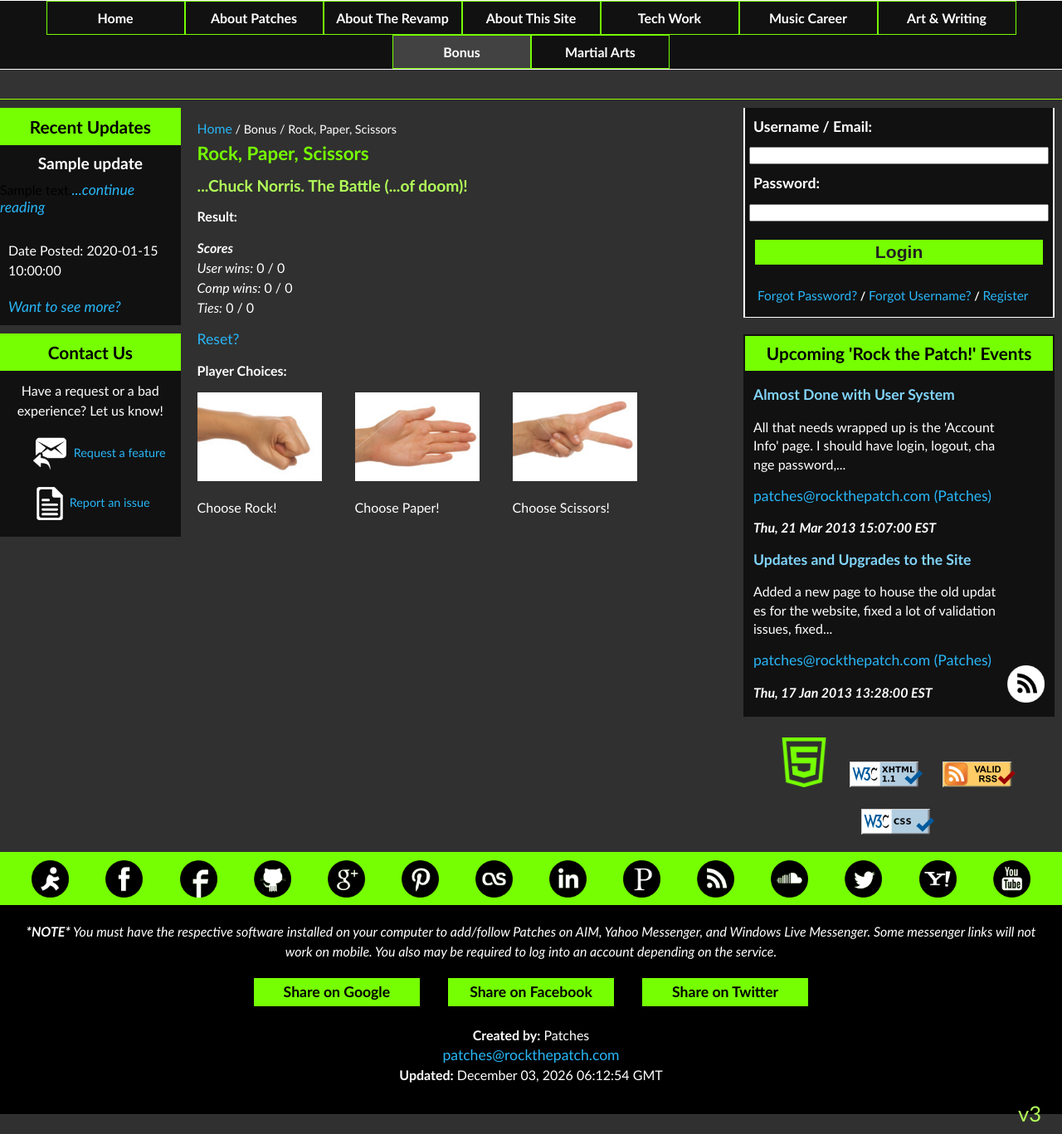
After one commit to nleano05/RockThePatchv3, a PHP site: page /rock-paper-scissors.php in a window 1280 px wide. The commit adds this page. Shown: the whole page at 83% size. Run offline with PHP 8.4, Linux system fonts and the light colour scheme; tables that the repository leaves empty or names only in its code hold one stand-in row (values such as "Sample post").

Commit message:
Palindrome checker and Rock, Paper Scissors, Chuck Norris
#1

PROGRESS:
- Palindrome checker
- Rock, Paper, Scissors
- Dummy pages for other bonuses

```diff
--- a/css/main.css
+++ b/css/main.css
@@ -797,3 +797,39 @@ form {
     padding: 10px;
     color: #ffffff;
 }
+
+/**
+* Styles for Rock, Paper, Scissors, Chuck Norris
+*/
+#rock-paper-scissors-choices input {
+    width: 150px;
+    height: auto;
+}
+
+#rock-paper-scissors-result .win {
+    width: auto;
+    height: 150px;
+    border: 4px solid green;
+    border-radius: 10px;
+}
+
+#rock-paper-scissors-result .loss {
+    width: auto;
+    height: 150px;
+    border: 4px solid red;
+    border-radius: 10px;
+}
+
+#rock-paper-scissors-result .draw {
+    width: auto;
+    height: 150px;
+    border: 4px solid gray;
+    border-radius: 10px;
+}
+
+#rock-paper-scissors-result .chuck {
+    width: auto;
+    height: 250px;
+    border: 4px solid gold;
+    border-radius: 10px;
+}
--- a/inc/nav-bar.php
+++ b/inc/nav-bar.php
@@ -39,10 +39,7 @@
             <li id="excerpts-and-lyrics"><a href="/excerpts-and-lyrics.php" title="Excerpts &amp; Lyrics">Excerpts &amp; Lyrics</a></li>
             <li id="art-gallery"><a href="/art-gallery.php" title="Art Gallery">Art Gallery</a></li>
         </ul>
-    </li><li id="martial-arts">
-        <a href="/martial-arts.php" title="Martial Arts">Martial Arts</a>
-    </li>
-            <!--<li id="bonus">
+    </li><li id="bonus">
         <a href="#" title="Bonus">Bonus</a>
         <ul>
             <li id="binary-tree-creator"><a href="/binary-tree-creator.php" title="Binary Tree Creator">Binary Tree Creator</a></li>
@@ -52,5 +49,7 @@
             <li id="rock-paper-scissors"><a href="/rock-paper-scissors.php" title="Rock, Paper, Scissors">Rock, Paper, Scissors</a></li>
             <li id="subnet-calculator"><a href="/subnet-calculator.php" title="Subnet Calculator">Subnet Calculator</a></li>
         </ul>
-            </li>-->
+    </li><li id="martial-arts">
+        <a href="/martial-arts.php" title="Martial Arts">Martial Arts</a>
+    </li>
 </ul>
--- /dev/null
+++ b/rock-paper-scissors.php
@@ -0,0 +1,347 @@
+<?php
+session_save_path('/tmp');
+
+include("php-main/lib.php");
+include("php-main/cookie.php");
+
+$timeModified = gmdate("F d, Y h:m:s", getlastmod());
+
+global $gCompClass, $gCompImage, $gCompScore, $gResult, $gRounds, $gTies, $gUserClass, $gUserImage, $gUserScore;
+
+if(isset($_POST["rock_x"])) {
+    $gUserChoice = "rock";
+} else if(isset($_POST["paper_x"])) {
+    $gUserChoice = "paper";
+} else if(isset($_POST["scissors_x"])) {
+    $gUserChoice = "scissors";
+} else {
+    $gUserChoice = "";
+}
+
+if(isset($_COOKIE["rounds"])) {
+    $gRounds  = $_COOKIE["rounds"];
+} else {
+    $gRounds = 0;
+    lib::cookieCreate("rounds", $gRounds);
+}
+
+if(isset($_COOKIE["userScore"])) {
+    $gUserScore  = $_COOKIE["userScore"];
+} else {
+    $gUserScore = 0;
+    lib::cookieCreate("userScore", $gUserScore);
+}
+
+if(isset($_COOKIE["compScore"])) {
+    $gCompScore  = $_COOKIE["compScore"];
+} else {
+    $gCompScore = 0;
+    lib::cookieCreate("compScore", $gCompScore);
+}
+
+if(isset($_COOKIE["ties"])) {
+    $gTies  = $_COOKIE["ties"];
+} else {
+    $gTies = 0;
+    lib::cookieCreate("ties", $gTies);
+}
+
+if($gUserChoice != "") {
+    $options= array("rock", "paper", "scissors");
+    $randNum = mt_rand(0,2);
+    $gCompChoice = $options[$randNum];
+    $gUserImage = $gUserChoice . ".jpg";
+    $gCompImage = $gCompChoice . "-mirror.jpg";
+
+    if($gRounds % 10 == 0 && $gRounds != 0) {
+        $gCompClass = "loss";
+        $gUserClass = "chuck";
+        $gUserImage = "chuck-norris.jpg";
+        $gResult = "Draw (+0)";
+    } else {
+        if($gCompChoice == $gUserChoice) {
+            $gCompClass = "draw";
+            $gUserClass = "draw";
+            $gResult = "Draw (+0)";
+            $gTies++;
+        } else {
+            switch($gUserChoice) {
+                case "rock":
+                    switch($gCompChoice) {
+                        case "paper":
+                            $gCompClass = "win";
+                            $gUserClass = "loss";
+                            $gResult = "Comp Wins :(";
+                            $gCompScore++;
+                            break;
+                        case "scissors":
+                            $gCompClass = "loss";
+                            $gUserClass = "win";
+                            $gResult = "User Wins (+1)";
+                            $gUserScore++;
+                            break;
+                    }
+                    break;
+                case "paper":
+                    switch($gCompChoice) {
+                        case "rock":
+                            $gCompClass = "loss";
+                            $gUserClass = "win";
+                            $gResult = "User Wins (+1)";
+                            $gUserScore++;
+                            break;
+                        case "scissors":
+                            $gCompClass = "win";
+                            $gUserClass = "loss";
+                            $gResult = "Comp Wins :(";
+                            $gCompScore++;
+                            break;
+                    }
+                    break;
+                case "scissors":
+                    switch($gCompChoice) {
+                        case "rock":
+                            $gCompClass = "win";
+                            $gUserClass = "loss";
+                            $gResult = "Comp Wins :(";
+                            $gCompScore++;
+                            break;
+                        case "paper":
+                            $gCompClass = "loss";
+                            $gUserClass = "win";
+                            $gResult = "User Wins (+1)";
+                            $gUserScore++;
+                            break;
+                    }
+                    break;
+            }
+        }
+    }
+
+    $gRounds++;
+
+    lib::cookieCreate("rounds", $gRounds);
+    lib::cookieCreate("userScore", $gUserScore);
+    lib::cookieCreate("compScore", $gCompScore);
+    lib::cookieCreate("ties", $gTies);
+}
+?>
+<!DOCTYPE html>
+<!-- ### Sets the class and language for IE 7,8, and 9 ### -->
+<!--[if lt IE 7 ]>
+<html class="ie ie6" lang="en"> <![endif]-->
+<!--[if IE 7 ]>
+<html class="ie ie7" lang="en"> <![endif]-->
+<!--[if IE 8 ]>
+<html class="ie ie8" lang="en"> <![endif]-->
+<!--[if (gte IE 9)|!(IE)]><!-->
+<html lang="en" xmlns="http://www.w3.org/1999/xhtml"> <!--<![endif]-->
+
+<!-- ### Sends users with a older version of IE to a page so they can update ### -->
+<!--[if lt IE 7]>
+<meta http-equiv="refresh" content="0; url=/update-browser.php">
+<![endif]-->
+
+<!-- ### START Head ### -->
+<head>
+    <!-- ### Basic Page Needs and Meta Data ### -->
+    <title>Rock the Patch! v3 - Rock, Paper, Scissors</title>
+    <meta name="robots" content="all"/>
+    <meta http-equiv="Content-type" content="text/html;charset=UTF-8"/>
+    <meta name="description" content="Rock the Patch! Musician, Programmer, Artist, and More"/>
+    <meta name="author" content="Patches"/>
+    <meta name="keywords" content="patches, xhtml 1.1, html5, xhtml5, rss, css3, xsl(T), programmer, rock the patch, writer, artist, musician, mobile"/>
+
+    <!--[if lt IE 9]>
+    <script src="https://html5shim.googlecode.com/svn/trunk/html5.js"></script>
+    <![endif]-->
+
+    <!-- ### Mobile Specific Meta Needs ###-->
+    <meta name="viewport" content="width=device-width, initial-scale=1, maximum-scale=1"/>
+
+    <!-- ### CSS Imports ### -->
+    <link rel="stylesheet" href="/css/main.css" type="text/css" media="screen"/>
+    <link rel="stylesheet" href="/css/adjust.css" type="text/css" media="all"/>
+    <link rel="stylesheet" href="/css/print.css" type="text/css" media="print"/>
+
+    <!-- ### Style Adjustments for IE 7 ### -->
+    <!--[if IE 7]>
+    <link rel="stylesheet" href="/css/ie7.css" type="text/css" media="screen"/>
+    <![endif]-->
+
+    <!-- ### Favicons ### -->
+    <link rel="shortcut icon" href="/images/icons-and-logos/favicon.ico"/>
+    <link rel="apple-touch-icon" href="/images/icons-and-logos/apple-touch-icon.png"/>
+    <link rel="apple-touch-icon" href="/images/icons-and-logos/apple-touch-icon-72x72.png"/>
+    <link rel="apple-touch-icon" href="/images/icons-and-logos/apple-touch-icon-114x114.png"/>
+
+    <!-- ### Common Javascript Library Imports ### -->
+    <script type="text/javascript" src="/js/lib.js"></script>
+    <script type="text/javascript" src="/js/lib-autoformat.js"></script>
+    <script type="text/javascript" src="/js/lib-gallery.js"></script>
+    <script type="text/javascript" src="/js/lib-get.js"></script>
+    <script type="text/javascript" src="/js/lib-populate.js"></script>
+    <script type="text/javascript" src="/js/lib-sync.js"></script>
+    <script type="text/javascript" src="/js/lib-toggle.js"></script>
+
+    <!-- ### Javascript to preload images on the page ### -->
+    <script type="text/javascript">
+        var additionalImages = ["/images/rock-paper-scissors/chuck-norris.jpg",
+            "/images/rock-paper-scissors/rock.jpg",
+            "/images/rock-paper-scissors/rock-mirror.jpg",
+            "/images/rock-paper-scissors/paper.jpg",
+            "/images/rock-paper-scissors/paper-mirror.jpg",
+            "/images/rock-paper-scissors/scissors.jpg",
+            "/images/rock-paper-scissors/scissors-mirror.jpg"];
+
+        preloadImages(additionalImages);
+    </script>
+
+    <script type="text/javascript">
+        function reset() {
+            window.location = "rock-paper-scissors-reset.php"
+        }
+    </script>
+</head>
+<!-- ### END Head ### -->
+<!-- ### START Body ### -->
+<body>
+<!-- ### START container ### -->
+<div class="container">
+    <!-- ### START header ### -->
+    <div id="header">
+        <!-- ### START site-nav -->
+        <div id="site-nav">
+            <!-- ### START nav-bar ### -->
+            <div id="nav-bar">
+                <?php require_once("inc/nav-bar.php"); ?>
+                <script type="text/javascript">
+                    document.getElementById("bonus").className  = "current";
+                    document.getElementById("rock-paper-scissors").className  = "current";
+                </script>
+            </div>
+            <!-- ### END nav-bar ### -->
+            <!-- ### START user-nav ### -->
+            <div id="user-nav">
+                <?php require_once("inc/user-nav.php"); ?>
+            </div>
+            <!-- ### END user-nav ### -->
+        </div>
+        <!-- ### END site-nav -### -->
+    </div>
+    <!-- ### END header ### -->
+    <!-- ### START content-area-left ### -->
+    <div id="content-area-left">
+        <!-- ### START login-mobile ### -->
+        <div id="login-mobile">
+            <?php require("inc/login.php"); ?>
+        </div>
+        <!-- ### END login ### -->
+        <!-- ### START recent-updates ### -->
+        <div id="recent-updates">
+            <?php require_once("inc/recent-updates.php"); ?>
+        </div>
+        <!-- ### END recent-updates ### -->
+        <!-- ### START contact-info ### -->
+        <div id="interactions">
+            <?php require("inc/interactions.php"); ?>
+        </div>
+        <!-- ### END contact-info ### -->
+    </div>
+    <!-- ### END content-area-left ### -->
+    <!-- ### START content-area ### -->
+    <div id="content-area">
+        <div id="bread-crumbs"><a href="/" title="Home">Home</a> / Bonus / Rock, Paper, Scissors</div>
+
+        <h1>Rock, Paper, Scissors</h1>
+        <h2>...Chuck Norris.  The Battle (...of doom)!</h2>
+
+        <div id="rock-paper-scissors-result">
+            <?php
+                global $gCompChoice, $gCompClass, $gCompImage, $gCompScore, $gResult, $gRounds, $gTies, $gUserClass, $gUserImage, $gUserScore;
+
+                if($gRounds != 0 && $gUserChoice != "") {
+                    echo("<p><img src='images/rock-paper-scissors/" . $gUserImage . "' alt='" . $gUserChoice . "' class='" . $gUserClass . "'/> <strong> &nbsp&nbspVS.&nbsp&nbsp</strong>");
+                    echo("<img src='images/rock-paper-scissors/" . $gCompImage . "' alt='" . $gCompChoice . "' class='" . $gCompClass. "'></p>");
+                }
+
+                echo("<p><strong>Result:</strong> " . $gResult . "</p>");
+                echo("<p><em><strong>Scores</strong></em><br/>");
+                echo("<em>User wins:</em> " . $gUserScore . " / " . $gRounds. "<br/>");
+                echo("<em>Comp wins:</em> " . $gCompScore . " / " . $gRounds . "<br/>");
+                echo("<em>Ties:</em> " . $gTies . " / " . $gRounds . "</p>");
+                echo("<p><a href='#' onclick='reset();'>Reset?</a></p>");
+            ?>
+        </div>
+
+        <div id="rock-paper-scissors-choices">
+            <form action="rock-paper-scissors.php" method="post" name="rock-paper-scissors">
+                <p><strong>Player Choices:</strong></p>
+
+                <div class="float-left">
+                    <p><input type="image" src="images/rock-paper-scissors/rock.jpg" alt="Rock" name="rock" title="Rock"/></p>
+                    <p>Choose Rock!</p>
+                </div>
+
+                <div class="float-left">
+                    <p><input type="image" src="images/rock-paper-scissors/paper.jpg" alt="Paper" name="paper" title="Paper"/></p>
+                    <p>Choose Paper!</p>
+                </div>
+
+                <div class="float-left">
+                    <p><input type="image" src="images/rock-paper-scissors/scissors.jpg" alt="Scissors" name="scissors" title="Scissors"/></p>
+                    <p>Choose Scissors!</p>
+                </div>
+                <div class="clear"></div>
+            </form>
+        </div>
+    </div>
+    <!-- ### END content-area ### -->
+    <!-- ### START content-area-right ### -->
+    <div id="content-area-right">
+        <!-- ### START login ### -->
+        <div id="login">
+            <?php require("inc/login.php"); ?>
+        </div>
+        <!-- ### END login ### -->
+        <!-- ### START contact-info ### -->
+        <div id="interactions-mobile">
+            <?php require("inc/interactions.php"); ?>
+        </div>
+        <!-- ### END contact-info ### -->
+        <!-- ### START RSS feed ### -->
+        <div id="rss">
+            <?php require_once('inc/rss.php'); ?>
+        </div>
+        <!-- ### END RSS feed ### -->
+        <!-- ### START validation ### -->
+        <div id="validation">
+            <?php require_once("inc/validation.php"); ?>
+        </div>
+        <!-- ### END validation ### -->
+    </div>
+    <!-- ### END content-area-right ### -->
+    <!-- ### START Footer ### -->
+    <div id="footer">
+        <?php require_once('inc/footer.php'); ?>
+        <div id="footer-background"></div>
+        <script type="text/javascript">
+            var _gaq = _gaq || [];
+            _gaq.push(['_setAccount', 'UA-64564354-1']);
+            _gaq.push(['_trackPageview']);
+
+            (function () {
+                var ga = document.createElement('script');
+                ga.type = 'text/javascript';
+                ga.src = ('https:' == document.location.protocol ? 'https://ssl' : 'http://www') + '.google-analytics.com/ga.js';
+                var s = document.getElementsByTagName('script')[0];
+                s.parentNode.insertBefore(ga, s);
+            })();
+        </script>
+    </div>
+    <!-- ### END Footer ### -->
+</div>
+<!-- ### END Container ### -->
+</body>
+<!-- ### END Body ### -->
+</html>
```
Also changed, not shown: palindrome-checker.php (added, +192 -0 lines), php-main/lib_check.php (+46 -0 lines), rock-paper-scissors-reset.php (added, +7 -0 lines), binary-tree-creator.php (added), bzip2.php (added), ducks.php (added), subnet-calculator.php (added). Lines whose indentation alone changed are shown as unchanged.
